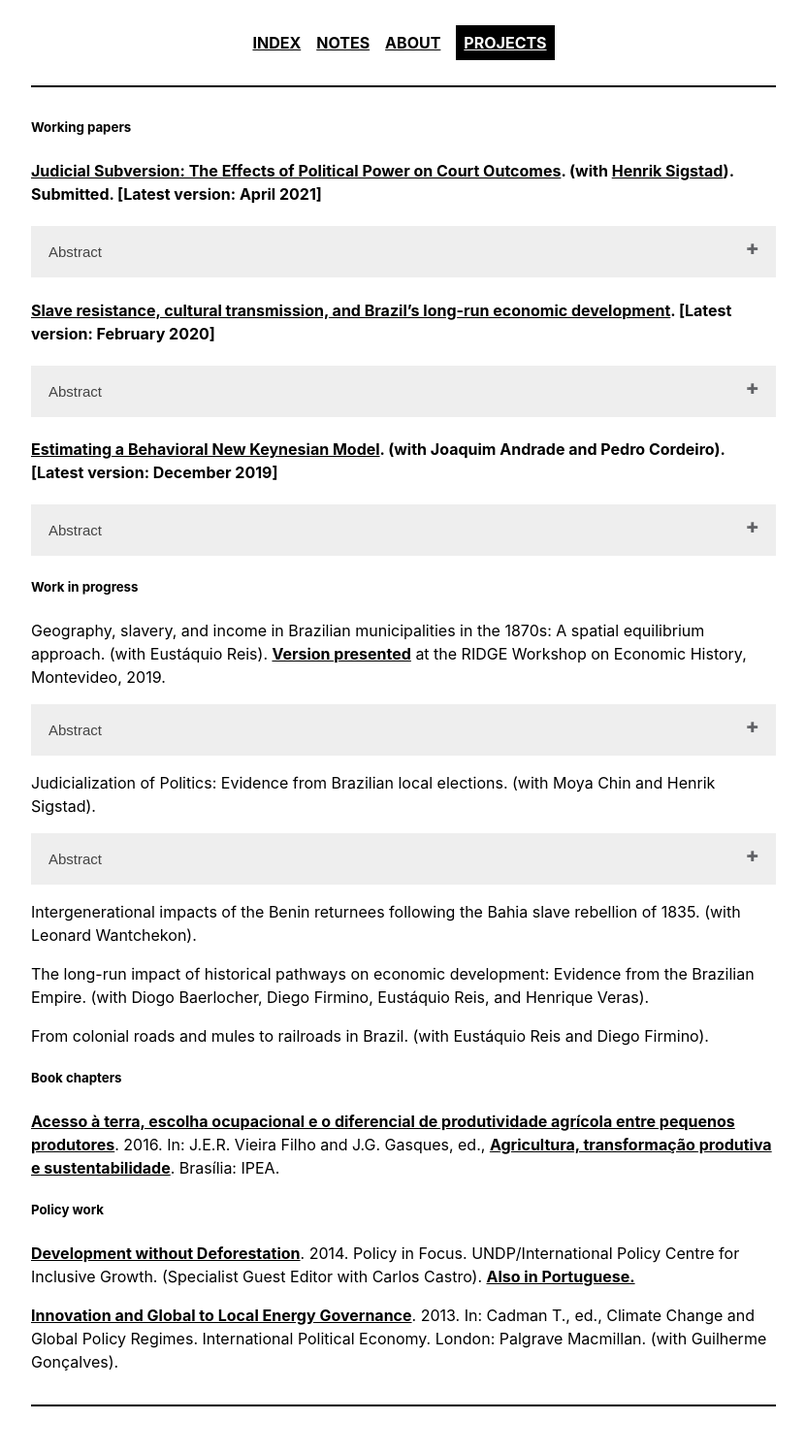
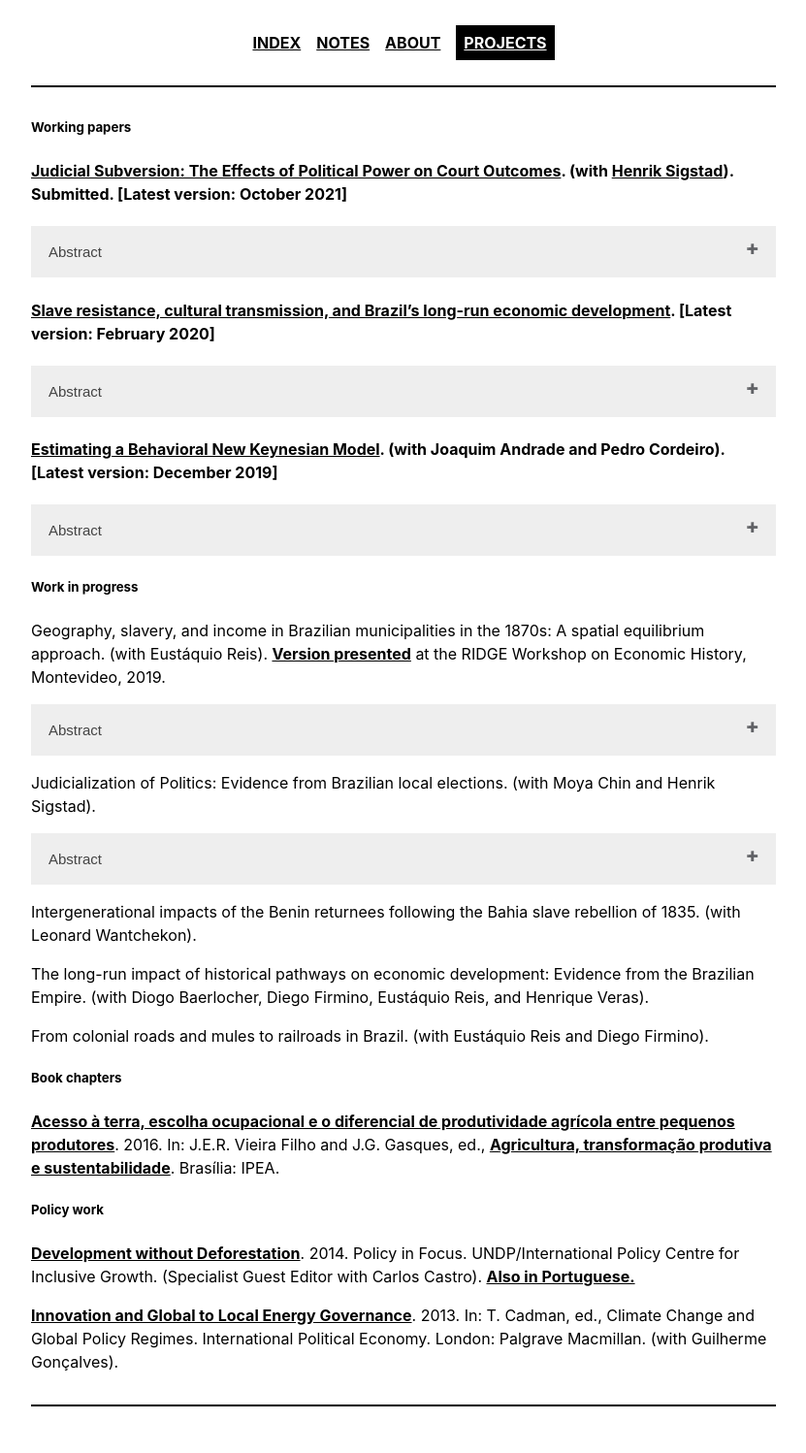
Before and after one commit to gbrlambais/gbrlambais.github.io, a Jekyll site: the page built from _pages/projects.md, in a window 1280 px wide. Shown: the whole page at 97% size, without its empty margins (224-1055 px from the left). Built offline with Jekyll 4.4.1, drawn with Linux system fonts in a browser that asks for light colours.

Commit message:
subversion update

```diff
--- a/_pages/projects.md
+++ b/_pages/projects.md
@@ -5,7 +5,7 @@ title: Projects
 
 ##### Working papers
 
-#### [Judicial Subversion: The Effects of Political Power on Court Outcomes](https://gbrlambais.github.io/judicial_subversion.pdf). (with [Henrik Sigstad](https://hsigstad.github.io)). Submitted. [Latest version: April 2021]
+#### [Judicial Subversion: The Effects of Political Power on Court Outcomes](https://gbrlambais.github.io/judicial_subversion.pdf). (with [Henrik Sigstad](https://hsigstad.github.io)). Submitted. [Latest version: October 2021]
 
 <button class="collapsible" id="subversion">Abstract</button>
 
@@ -69,4 +69,4 @@ In: J.E.R. Vieira Filho and J.G. Gasques, ed., [Agricultura, transformação pro
 
 [Development without Deforestation](https://ipcig.org/pub/eng/PiF29_10_years_Development_without_Deforestation.pdf). 2014. Policy in Focus. UNDP/International Policy Centre for Inclusive Growth. (Specialist Guest Editor with Carlos Castro). [Also in Portuguese.](https://ipcig.org/pub/port/PiF29PT_10_anos_Desenvolvimento_sem_Desmatamento.pdf)
 
-[Innovation and Global to Local Energy Governance](https://link.springer.com/chapter/10.1057/9781137006127_12). 2013. In: Cadman T., ed., Climate Change and Global Policy Regimes. International Political Economy. London: Palgrave Macmillan. (with Guilherme Gonçalves).
+[Innovation and Global to Local Energy Governance](https://link.springer.com/chapter/10.1057/9781137006127_12). 2013. In: T. Cadman, ed., Climate Change and Global Policy Regimes. International Political Economy. London: Palgrave Macmillan. (with Guilherme Gonçalves).
```
Also changed, not shown: 1 other file.
